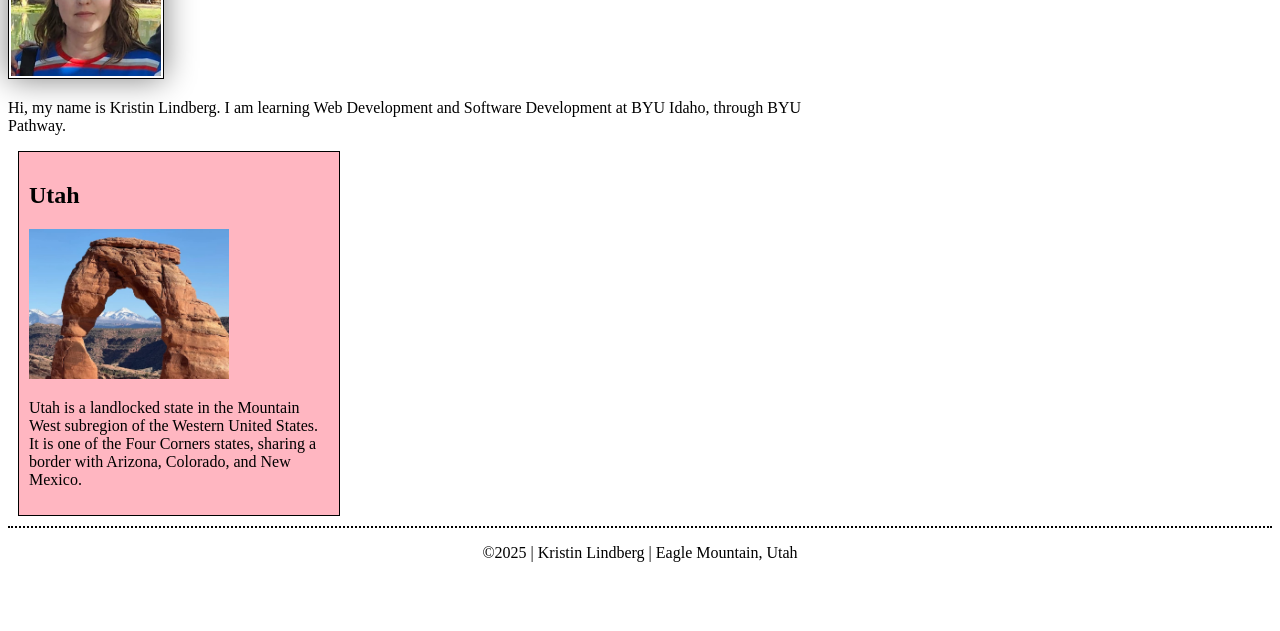
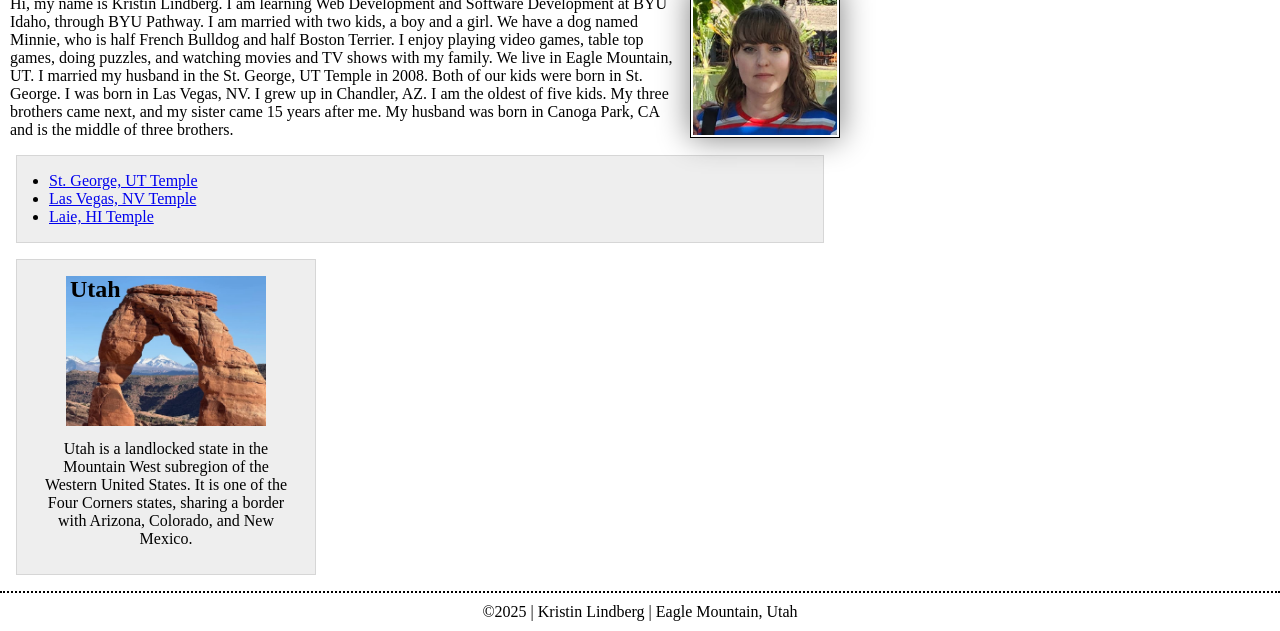
Before and after one commit to k-lindberg/wdd130, a plain HTML site: page index.html in a window 1280 px wide. Shown: the part 304-935 px from the top of the page. Before the commit the page ends 882 px from the top, so only its background shows below. Drawn offline with Linux system fonts and the light colour scheme.

Commit message:
code along week 3

```diff
--- a/index.html
+++ b/index.html
@@ -1,3 +1,5 @@
+<!--11/10/2025-->
+
 <!DOCTYPE html>
 <html lang="en">
 
@@ -17,20 +19,31 @@
         <nav>
             <a href="#">Home</a>
             <a href="wwr/">Rafting Website</a>
+            <a href="https://linkedin.com">LinkedIn</a>
+            <a href="https://www.facebook.com/kristin.lindberg421">Facebook Profile</a>
         </nav>
     </header>
 
     <main>
         <h1>Kristin Lindberg | WDD 130</h1>
         <img src="images/profile.jpg" alt="Kristin Lindberg" width="200">
-        <p>Hi, my name is Kristin Lindberg. I am learning Web Development and Software Development at BYU Idaho, through
-            BYU Pathway.</p>
+        <p>Hi, my name is Kristin Lindberg. I am learning Web Development and Software Development at BYU Idaho, through BYU Pathway. I am married with two kids, a boy and a girl. We have a dog named Minnie, who is half French Bulldog and half Boston Terrier. I enjoy playing video games, table top games, doing puzzles, and watching movies and TV shows with my family. We live in Eagle Mountain, UT. I married my husband in the St. George, UT Temple in 2008. Both of our kids were born in St. George. I was born in Las Vegas, NV. I grew up in Chandler, AZ. I am the oldest of five kids. My three brothers came next, and my sister came 15 years after me. My husband was born in Canoga Park, CA and is the middle of three brothers. </p>
+        <ul class="box indent">
+            <li><a href="https://www.churchofjesuschrist.org/temples/details/st.-george-utah-temple?lang=eng"
+                    target="_blank">St. George, UT Temple</a></li>
+            <li><a href="https://www.churchofjesuschrist.org/temples/details/las-vegas-nevada-temple?lang=eng"
+                    target="_blank">Las Vegas, NV Temple</a></li>
+            <li><a href="https://www.churchofjesuschrist.org/temples/details/laie-hawaii-temple?lang=eng"
+                    target="_blank">Laie, HI Temple</a></li>
+        </ul>
+
     </main>
 
-    <aside>
+    <aside class="box">
         <h2>Utah</h2>
-        <img src="images/arches_national_park.jpg" alt="Arches National Park">
-        <p>Utah is a landlocked state in the Mountain West subregion of the Western United States. It is one of the Four
+        <img src=" images/arches_national_park.jpg" alt="Arches National Park">
+        <p>Utah is a landlocked state in the Mountain West subregion of the Western United States. It is one
+            of the Four
             Corners states, sharing a border with Arizona, Colorado, and New Mexico.</p>
     </aside>
 
--- a/styles/styles.css
+++ b/styles/styles.css
@@ -4,6 +4,11 @@
     --border: 1px solid black;
 }
 
+* {
+    margin: 0;
+    padding: 0;
+    box-sizing: border-box;
+}
 
 nav {
     background-color: var(--background-color);
@@ -20,20 +25,23 @@ h1 {
     color: var(--text-color);
 }
 
+p {
+    padding: 0;
+    margin: 10px;
+}
+
+main {
+    max-width: 840px;
+}
+
 main img {
     width: 150px;
     height: auto;
     border: var(--border);
     padding: 2px;
     box-shadow: 0 0 30px gray;
-}
-
-p {
-    padding: 0;
-}
-
-main {
-    max-width: 840px;
+    float: right;
+    margin: 0 0 1rem 1rem;
 }
 
 aside {
@@ -43,6 +51,8 @@ aside {
     padding: 10px;
     background-color: var(--background-color);
     color: var(--text-color);
+    position: relative;
+    text-align: center;
 }
 
 aside img {
@@ -50,8 +60,26 @@ aside img {
     height: auto;
 }
 
+aside h2 {
+    position: absolute;
+    left: 53px;
+}
+
 footer {
     margin-top: 10px;
     border-top: 2px dotted black;
     text-align: center;
 }
+
+/* Class Selectors */
+.box {
+    margin: 1rem;
+    border: 1px solid rgba(0, 0, 0, .1);
+    padding: 1rem;
+    background-color: #eee;
+    color: #000;
+}
+
+.indent {
+    padding-left: 2rem;
+}
```
